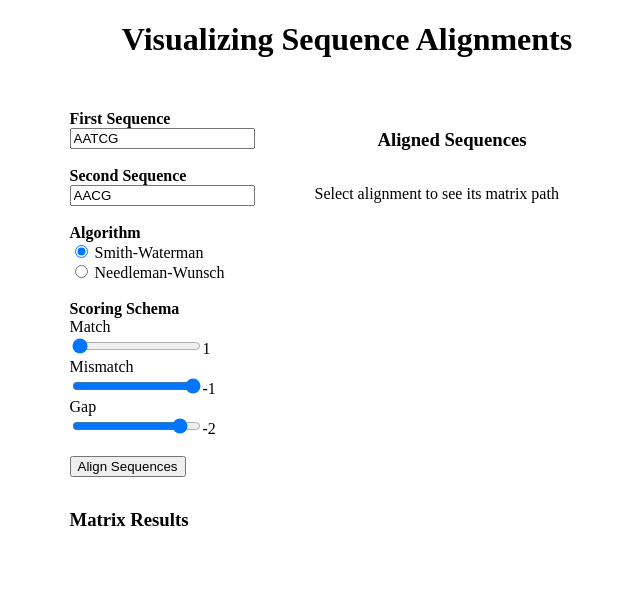
After one commit to tylerhill90/portfolio-website, a Flask app: page /alignment-algorithms in a window 1280 px wide. The commit adds this page. Shown: the top 608 px of the page, without its empty margins (293-933 px from the left). Run offline with Flask 2, Linux system fonts and the light colour scheme.

Commit message:
added js align-algs project, minor wording tweaks, added cellarman work exp

```diff
--- a/app.py
+++ b/app.py
@@ -2,7 +2,7 @@
 
 """A website to house my coding portfolio."""
 
-from flask import Flask, render_template, request, redirect
+from flask import Flask, render_template, request, redirect, url_for
 from flask_mail import Mail, Message
 
 app = Flask(__name__, static_folder='./assets')
@@ -29,6 +29,10 @@ def index():
 
     return render_template('index.html')
 
+@app.route('/alignment-algorithms', methods=['GET', 'POST'])
+def align_algs():
+    return render_template('seq-align.html')
+
 
 if __name__ == '__main__':
     app.run(debug=False)
--- /dev/null
+++ b/assets/css/align-algs.css
@@ -0,0 +1,93 @@
+.container {
+    display: grid;
+    grid-template-columns: 230px 325px;
+    grid-template-rows: 350px 1fr;
+    gap: 0px 0px;
+    grid-template-areas:
+        "input-form alignments"
+        "matrix matrix"
+        "algo-explanation algo-explanation";
+    background-color: #ffffff;
+    padding: 30px;
+    justify-content: center;
+}
+
+h1 {
+    text-align: center;
+}
+
+h3 {
+    text-align: center;
+}
+
+.matrix h3 {
+    text-align: left;
+    padding-top: 30px;
+}
+
+.input-form {
+    grid-area: input-form;
+}
+
+.alignments {
+    grid-area: alignments;
+    padding-left: 15px;
+    clear: left;
+    float: left;
+    max-height: 350px;
+    max-width: 275px;
+    overflow-y: scroll;
+    vertical-align: top;
+}
+
+.alignment-item {
+    background-color: #ffffff;
+    padding: 5px;
+    font-size: 20px;
+    text-align: center;
+}
+
+.alignments p {
+    vertical-align: bottom;
+}
+
+.selectable {
+    border-bottom: 0;
+    cursor: pointer;
+    font-family: serif;
+    font-size: 1.1em;
+    position: relative;
+}
+
+.selected {
+    background-color: #5582BC;
+    color: white;
+}
+
+.matrix {
+    grid-area: matrix;
+}
+
+.matrix-container {
+    display: grid;
+    grid-template-columns: repeat(var(--colNumMatrix), 35px);
+    grid-template-rows: repeat(var(--rowNumMatrix), 35px);
+    background-color: #ffffff;
+    padding-bottom: 30px;
+}
+
+.seq-char {
+    text-align: center;
+    padding: 3px;
+    border: 1px solid rgb(255, 255, 255);
+}
+
+.score {
+    text-align: center;
+    padding: 3px;
+    border: 1px solid rgb(0, 0, 0);
+}
+
+.algo-explaination {
+    grid-area: algo-explanation;
+}
--- /dev/null
+++ b/assets/js/align-algs.js
@@ -0,0 +1,401 @@
+// Get user input and run the requested algorithm
+seqAlignForm.onsubmit = async (e) => {
+    e.preventDefault();
+    var formElement = document.querySelector('form');
+    var formData = new FormData(formElement);
+    // Change spaces to underscores for each sequence
+    var seq1 = formData.get('seq1').replaceAll(' ', '_');
+    var seq2 = formData.get('seq2').replaceAll(' ', '_');
+    // Parse score schema into integers
+    var match = parseInt(formData.get('match'));
+    var mismatch = parseInt(formData.get('mismatch'));
+    var gap = parseInt(formData.get('gap'));
+    // Run the algorithm selected
+    if (document.getElementById('sw').checked) {
+        smithWaterman(seq1, seq2, match, mismatch, gap);
+    } else {
+        needlemanWunsch(seq1, seq2, match, mismatch, gap);
+    }
+};
+
+
+// Global variables
+class Node {
+    constructor() {
+        this.score = 0;
+        this.pointers = new Array;
+    }
+}
+
+var allPaths = new Array();
+
+
+// Smith-Waterman local alignment algorithm
+function smithWaterman(seq1, seq2, match, mismatch, gap) {
+    seq1 = Array.from(seq1);
+    seq2 = Array.from(seq2);
+    match = parseInt(match);
+    mismatch = parseInt(mismatch);
+    gap = parseInt(gap);
+
+    // Initialize a matrix of Nodes
+    var matrix = [];
+    for (var i = 0; i < seq1.length + 1; i++) {
+        matrix.push([])
+        for (var j = 0; j < seq2.length + 1; j++) {
+            matrix[i].push(new Node)
+        }
+    }
+
+    // Fill in the rest of the scores
+    for (var i = 1; i < seq1.length + 1; i++) {
+        for (var j = 1; j < seq2.length + 1; j++) {
+            var lookLeft = matrix[i - 1][j].score + gap;
+            if (lookLeft < 0) {
+                lookLeft = 0;
+            }
+
+            var lookUp = matrix[i][j - 1].score + gap;
+            if (lookUp < 0) {
+                lookUp = 0;
+            }
+
+            var lookDiag = matrix[i - 1][j - 1].score;
+            if (seq1[i - 1] === seq2[j - 1]) {
+                lookDiag += match;
+            } else {
+                lookDiag += mismatch;
+            }
+            if (lookDiag < 0) {
+                lookDiag = 0;
+            }
+
+            var max = Math.max(lookLeft, lookUp, lookDiag);
+            matrix[i][j].score = max;
+
+            // Add the pointers
+            if (max !== 0) {
+                if (max === lookLeft) {
+                    matrix[i][j].pointers.push([-1, 0]);
+                }
+                if (max === lookUp) {
+                    matrix[i][j].pointers.push([0, -1]);
+                }
+                if (max === lookDiag) {
+                    matrix[i][j].pointers.push([-1, -1]);
+                }
+            }
+        }
+    }
+
+    // Find the max score in the matrix
+    var maxScore = 0;
+    var coords = new Array();
+    for (var i = 1; i < seq1.length + 1; i++) {
+        for (var j = 1; j < seq2.length + 1; j++) {
+            if (matrix[i][j].score > maxScore) {
+                maxScore = matrix[i][j].score;
+            }
+        }
+    }
+
+    // Find the coordinates of each occurrence of the max score in the matrix
+    for (var i = 1; i < seq1.length + 1; i++) {
+        for (var j = 1; j < seq2.length + 1; j++) {
+            if (matrix[i][j].score === maxScore) {
+                coords.push([i, j]);
+            }
+        }
+    }
+
+    // Trace-back
+    // Find all possible paths from max score coordinate(s)
+    allPaths = new Array();
+    for (var x = 0; x < coords.length; x++) {
+        // Trace back from the highest score until a score of 0
+        var start = coords[x];
+        var path = [start]
+        var i = start[0];
+        var j = start[1];
+        while (matrix[i][j].score !== 0) {
+            var temp = matrix[i][j].pointers[0];
+            i = temp[0] + i;
+            j = temp[1] + j;
+            path.splice(0, 0, [i, j]);
+        }
+        allPaths.push(path)
+    }
+
+    // Dynamically generate HTML output
+    buildMatrixEl(seq1, seq2, matrix, allPaths);
+    buildAlignmentsEl(seq1, seq2, matrix, allPaths);
+};
+
+
+// Needleman-Wunsch global alignment algorithm
+function needlemanWunsch(seq1, seq2, match, mismatch, gap) {
+    seq1 = Array.from(seq1);
+    seq2 = Array.from(seq2);
+    match = parseInt(match);
+    mismatch = parseInt(mismatch);
+    gap = parseInt(gap);
+
+    // Initialize a matrix of Nodes
+    var matrix = [];
+    for (var i = 0; i < seq1.length + 1; i++) {
+        matrix.push([])
+        for (var j = 0; j < seq2.length + 1; j++) {
+            matrix[i].push(new Node)
+        }
+    }
+
+    // Initialize the first row and column with appropriate additive gap score
+    for (var i = 1; i < seq1.length + 1; i++) {
+        matrix[i][0].score = gap * i;
+    }
+    for (var j = 1; j < seq2.length + 1; j++) {
+        matrix[0][j].score = gap * j;
+    }
+
+    // Fill in the rest of the scores
+    for (var i = 1; i < seq1.length + 1; i++) {
+        for (var j = 1; j < seq2.length + 1; j++) {
+            var lookLeft = matrix[i - 1][j].score + gap;
+
+            var lookUp = matrix[i][j - 1].score + gap;
+
+            var lookDiag = matrix[i - 1][j - 1].score;
+            if (seq1[i - 1] === seq2[j - 1]) {
+                lookDiag += match;
+            } else {
+                lookDiag += mismatch;
+            }
+
+            var max = Math.max(lookLeft, lookUp, lookDiag);
+            matrix[i][j].score = max;
+
+            // Add the pointers
+            if (max === lookLeft) {
+                matrix[i][j].pointers.push([-1, 0]);
+            }
+            if (max === lookUp) {
+                matrix[i][j].pointers.push([0, -1]);
+            }
+            if (max === lookDiag) {
+                matrix[i][j].pointers.push([-1, -1]);
+            }
+
+        }
+    }
+
+    // Trace-back from the bottom right to the top left of the matrix
+    var start = new Array([seq1.length, seq2.length])
+    allPaths = new Array()
+    traceBack(start, matrix);
+    // Reverse each path in allPaths
+    for (var x = 0; x < allPaths.length; x++) {
+        allPaths[x] = allPaths[x].reverse()
+    }
+
+    // Dynamically generate HTML output
+    buildMatrixEl(seq1, seq2, matrix, allPaths);
+    buildAlignmentsEl(seq1, seq2, matrix, allPaths);
+};
+
+
+// Recursively trace-back through the matrix
+function traceBack(paths, matrix) {
+    var i = paths[paths.length - 1][0];
+    var j = paths[paths.length - 1][1];
+    var iNext = i;
+    var jNext = j;
+    var pointers = matrix[i][j].pointers;
+
+    // Base case when trace-back reaches the top left of matrix
+    if (i === 0 && j === 0) {
+        return allPaths.push(paths)
+    }
+
+    if (pointers.length === 1) {
+        iNext += pointers[0][0];
+        jNext += pointers[0][1];
+        paths[paths.length] = [iNext, jNext];
+        traceBack(paths, matrix);
+    } else {
+        var pathLen = paths.length
+        for (var x = 0; x < pointers.length; x++) {
+            iNext = i;
+            jNext = j;
+            iNext += pointers[x][0];
+            jNext += pointers[x][1];
+            if (x === 0) {
+                paths[paths.length] = [iNext, jNext];
+                traceBack(paths, matrix);
+            } else {
+                paths = allPaths[allPaths.length - 1].slice(0, pathLen);
+                paths[paths.length] = [iNext, jNext];
+                traceBack(paths, matrix);
+            }
+        }
+    }
+};
+
+
+// Generate the alignments element
+function buildAlignmentsEl(seq1, seq2, matrix, allPaths) {
+    var results = new Array();
+
+    console.log(matrix)
+
+    // Create formatted strings for each alignment from its path in the matrix
+    for (var z = 0; z < allPaths.length; z++) {
+        var seq1Results = new Array();
+        var alignSymbols = new Array();
+        var seq2Results = new Array();
+
+        var path = allPaths[z]
+        console.log(path)
+        for (var i = 1; i < path.length; i++) {
+            if (path[i][0] === 0 && path[i][1] === 0) {
+                break;
+            }
+            var x = path[i - 1][0] - path[i][0];
+            var y = path[i - 1][1] - path[i][1];
+            var pointer = [x, y];
+            console.log(pointer)
+
+            if (pointer[0] === -1 && pointer[1] === -1) {
+                if (seq1[path[i][0] - 1] == seq2[path[i][1] - 1]) { //Match
+                    seq1Results.push(seq1[path[i][0] - 1]);
+                    alignSymbols.push("|");
+                    seq2Results.push(seq2[path[i][1] - 1]);
+                } else {                                            //Mismatch
+                    seq1Results.push(seq1[path[i][0] - 1]);
+                    alignSymbols.push("*");
+                    seq2Results.push(seq2[path[i][1] - 1]);
+                };
+            } else if (pointer[0] == 0 && pointer[1] == -1) {       //Gap seq1
+                seq1Results.push("-");
+                alignSymbols.push(" ");
+                seq2Results.push([seq2[path[i][1] - 1]]);
+            } else {                                                //Gap seq2
+                seq1Results.push(seq1[path[i][0] - 1]);
+                alignSymbols.push(" ");
+                seq2Results.push("-");
+            };
+        };
+        results.push([seq1Results, alignSymbols, seq2Results])
+    };
+
+    // Reset the alignments element
+    var alignmentsResults = document.getElementById('alignments');
+    alignmentsResults.innerHTML = '';
+    // Fill in the alignments element
+    for (var x = 0; x < allPaths.length; x++) {
+        var tr = document.createElement('tr');
+        alignmentsResults.appendChild(tr);
+        var td = document.createElement('td');
+        td.className = 'selectable alignment-'.concat(x);
+        td.id = x;
+        tr.appendChild(td);
+        var code1 = document.createElement('code');
+        code1.innerHTML = results[x][0].join('&nbsp;').concat('<br>');
+        td.appendChild(code1)
+        var code2 = document.createElement('code');
+        code2.innerHTML = results[x][1].join('&nbsp;').concat('<br>');
+        td.appendChild(code2)
+        var code3 = document.createElement('code');
+        code3.innerHTML = results[x][2].join('&nbsp;').concat('<br>');
+        td.appendChild(code3)
+    }
+
+    // Add event listeners to the alignments
+    var alignments = document.getElementsByClassName('selectable');
+    for (var i = 0; i < alignments.length; i++) {
+        alignments[i].addEventListener('click', highlightMatrix);
+    }
+};
+
+
+// Highlight the selected alignment in the matrix element
+function highlightMatrix() {
+    // Get the path that was clicked
+    var alignment = this.classList;
+    path_n = parseInt(alignment[1].slice(-1));
+    var path = allPaths[path_n]
+
+    // Clear any previously selected alignment
+    var toClear = document.getElementsByClassName('selectable');
+    for (var x = 0; x < toClear.length; x++) {
+        if (toClear.item(x).classList.contains('selected')) {
+            toClear.item(x).classList.remove('selected');
+        }
+    }
+
+    // Highlight the selected alignment
+    var toSelect = document.getElementsByClassName(alignment[1]);
+    toSelect.item(0).classList.add('selected');
+
+    // Clear the matrix of any highlighted cells
+    var matrixCells = document.getElementsByClassName('matrix-cell');
+    for (var x = 0; x < matrixCells.length; x++) {
+        if (matrixCells.item(x).classList.contains('selected')) {
+            matrixCells.item(x).classList.remove('selected');
+        }
+    }
+
+    // Highlight the selected path
+    for (var x = 0; x < path.length; x++) {
+        var cell = path[x];
+        var col = cell[0] + 1;
+        var row = cell[1] + 1;
+        var matrixItem = document.getElementsByClassName('item-'.concat(col, '-', row));
+        matrixItem.item(0).classList.add('selected');
+    }
+
+}
+
+
+// Generate the matrix element
+function buildMatrixEl(seq1, seq2, matrix, allPaths) {
+    // Reset the matrix element
+    matrixContainer = document.getElementById('matrix-container');
+    matrixContainer.innerHTML = '';
+
+    // Fill in the matrix element
+    for (var i = 0; i < seq1.length + 2; i++) {
+        var matrixRow = document.createElement('div');
+        matrixRow.className = 'col-'.concat(i);
+        matrixContainer.appendChild(matrixRow);
+
+        for (var j = 0; j < seq2.length + 2; j++) {
+            var matrixItem = document.createElement('div');
+            matrixItem.className = 'matrix-cell item-'.concat(i, '-', j);
+
+            if (i === 0 && j < 2) {                 // First 2 spaces are blank
+                matrixItem.className += ' seq-char';
+                matrixItem.innerHTML = '&nbsp;';
+            } else if (i === 0 && j > 1) {          // Show seq1 across top
+                matrixItem.className += ' seq-char';
+                matrixItem.innerHTML = seq2[j - 2];
+            } else if (i > 0 && j > 0) {            // Fill in matrix scores
+                matrixItem.className += ' score';
+                matrixItem.innerHTML = matrix[i - 1][j - 1].score;
+            } else if (i < 2 && j === 0) {          // First 2 row spaces blank
+                matrixItem.className += ' seq-char';
+                matrixItem.innerHTML = '&nbsp;';
+            } else {                                // Show seq2 down the left
+                matrixItem.className += ' seq-char';
+                matrixItem.innerHTML = seq1[i - 2];
+            }
+
+            matrixRow.appendChild(matrixItem);
+        }
+    }
+
+    // Variables for dynamically adjusting the matrix in CSS
+    var columns = seq1.length + 2;
+    var rows = seq2.length + 2;
+    document.documentElement.style.setProperty('--colNumMatrix', columns);
+    document.documentElement.style.setProperty('--rowNumMatrix', rows);
+};
--- /dev/null
+++ b/templates/seq-align.html
@@ -0,0 +1,74 @@
+<!DOCTYPE html>
+<html lang="en">
+
+<head>
+    <meta charset="utf-8">
+    <meta content="width=device-width, initial-scale=1.0" name="viewport">
+
+    <title>Tyler Hill - Local Alignment Algorithms</title>
+
+    <link rel="stylesheet" href="assets/css/align-algs.css">
+
+</head>
+
+<header>
+
+</header>
+
+<body>
+    <h1>Visualizing Sequence Alignments</h1>
+    <div class="container">
+
+        <div class="input-form">
+
+            <form autocomplete="off" id="seqAlignForm">
+                <label for="seq1"><strong>First Sequence</strong></label><br>
+                <input type="text" name="seq1" value="AATCG" maxlength="20" required><br><br>
+                <label for="seq2"><strong>Second Sequence</strong></label><br>
+                <input type="text" name="seq2" value="AACG" maxlength="20" required><br>
+                <br>
+                <label><strong>Algorithm</strong></label><br>
+                <input type="radio" id="sw" name="algorithm" value="Smith-Waterman" checked>
+                <label for="sw">Smith-Waterman</label><br>
+                <input type="radio" id="nw" name="algorithm" value="Needleman-Wunsch">
+                <label for="nw">Needleman-Wunsch</label><br>
+                <br>
+                <label><strong>Scoring Schema</strong></label><br>
+                <label>Match</label><br>
+                <input type="range" id="scoring match" name="match" min="1" max="10" value="1" step="1"
+                    onchange="this.nextElementSibling.value = this.value"><output>1</output><br>
+                <label>Mismatch</label><br>
+                <input type="range" id="scoring mismatch" name="mismatch" min="-10" max="-1" value="-1" step="1"
+                    onchange="this.nextElementSibling.value = this.value"><output>-1</output><br>
+                <label>Gap</label><br>
+                <input type="range" id="scoring gap" name="gap" min="-10" max="-1" value="-2" step="1"
+                    onchange="this.nextElementSibling.value = this.value"><output>-2</output><br>
+                <br>
+                <button>Align Sequences</button>
+            </form>
+
+        </div>
+
+        <div class="alignments">
+            <h3>Aligned Sequences</h3>
+            <table class="results">
+                <tbody id="alignments">
+
+                </tbody>
+            </table>
+            <p>Select alignment to see its matrix path</p>
+        </div>
+
+        <div class="matrix">
+            <h3>Matrix Results</h3>
+            <div class="matrix-container" id="matrix-container"></div>
+        </div>
+
+        <div class="algo-explanations">
+
+        </div>
+
+    </div>
+
+    <script src="assets/js/align-algs.js"></script>
+</body>
```
Also changed, not shown: templates/index.html (+35 -11 lines), assets/img/portfolio/alignment-algs-summary.jpg (added), assets/img/portfolio/alignment-algs.jpg (added).
